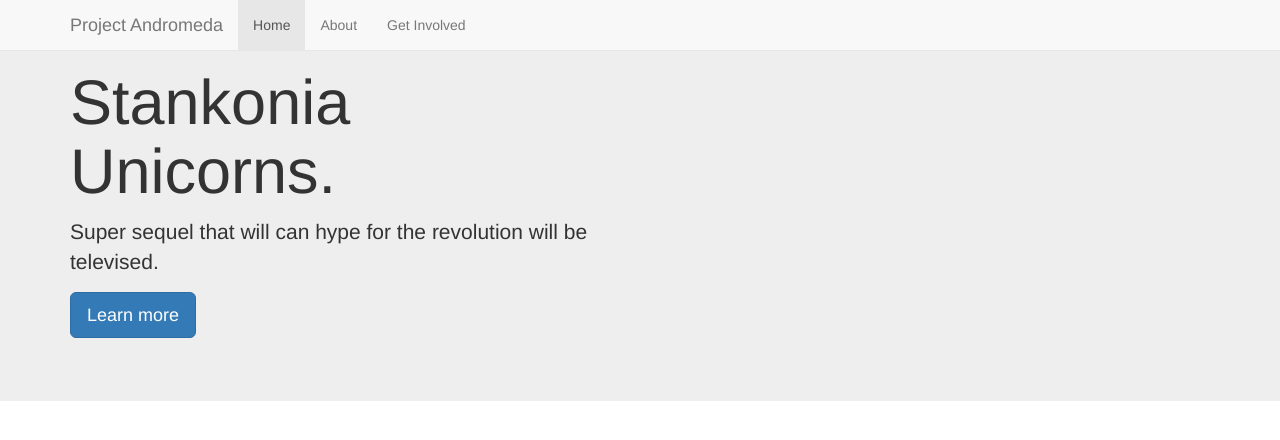
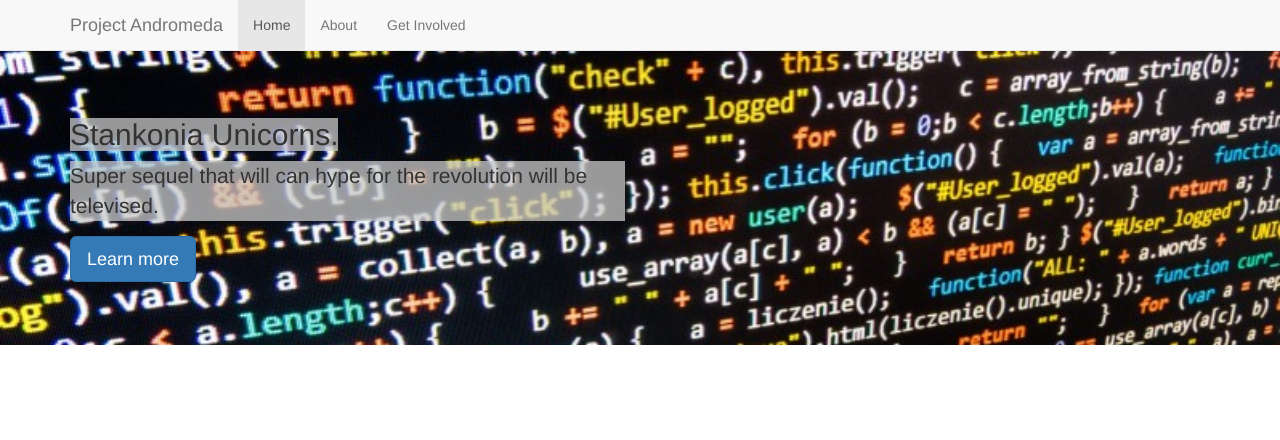
Before and after one commit to Ij888/FEwork, a plain HTML site: page myTWB_jumpOff-master/index.html in a window 1280 px wide. Drawn offline with nearby package versions, Linux system fonts and the light colour scheme.

Commit message:
modified file

```diff
--- a/myTWB_jumpOff-master/css/style.css
+++ b/myTWB_jumpOff-master/css/style.css
@@ -3,5 +3,14 @@ body {
 }
 
 .jumbotron{
-  background: url(../image/)
+	background: url(../img/algo.jpg) no-repeat top center;
+	background-size: cover;
+	/*color:#fff;
+	height:500px;
+	overflow:none;*/
 }
+
+.bg1{
+	background-color: rgba(200, 200, 200, 0.75);
+	display: inline-block;
+}
--- a/myTWB_jumpOff-master/index.html
+++ b/myTWB_jumpOff-master/index.html
@@ -14,6 +14,7 @@
 
     <!-- Bootstrap core CSS -->
     <link href="css/bootstrap.css" rel="stylesheet">
+    <link href="css/style.css" rel="stylesheet">
 
   </head>
 
@@ -44,8 +45,8 @@
 		<div class="container">
 			<div class="row">
 				<div class="col-md-6">
-				  <h1>Stankonia Unicorns.</h1>
-				  <p>Super sequel that will can hype for the revolution will be televised.</p>
+				  <h2 class="bg1">Stankonia Unicorns.</h2>
+				  <p class="bg1">Super sequel that will can hype for the revolution will be televised.</p>
 				  <p><a class="btn btn-primary btn-lg" href="#" role="button">Learn more</a></p>
 				</div>
 
```
Also changed, not shown: myTWB_jumpOff-master/img/algo.jpg (added).
